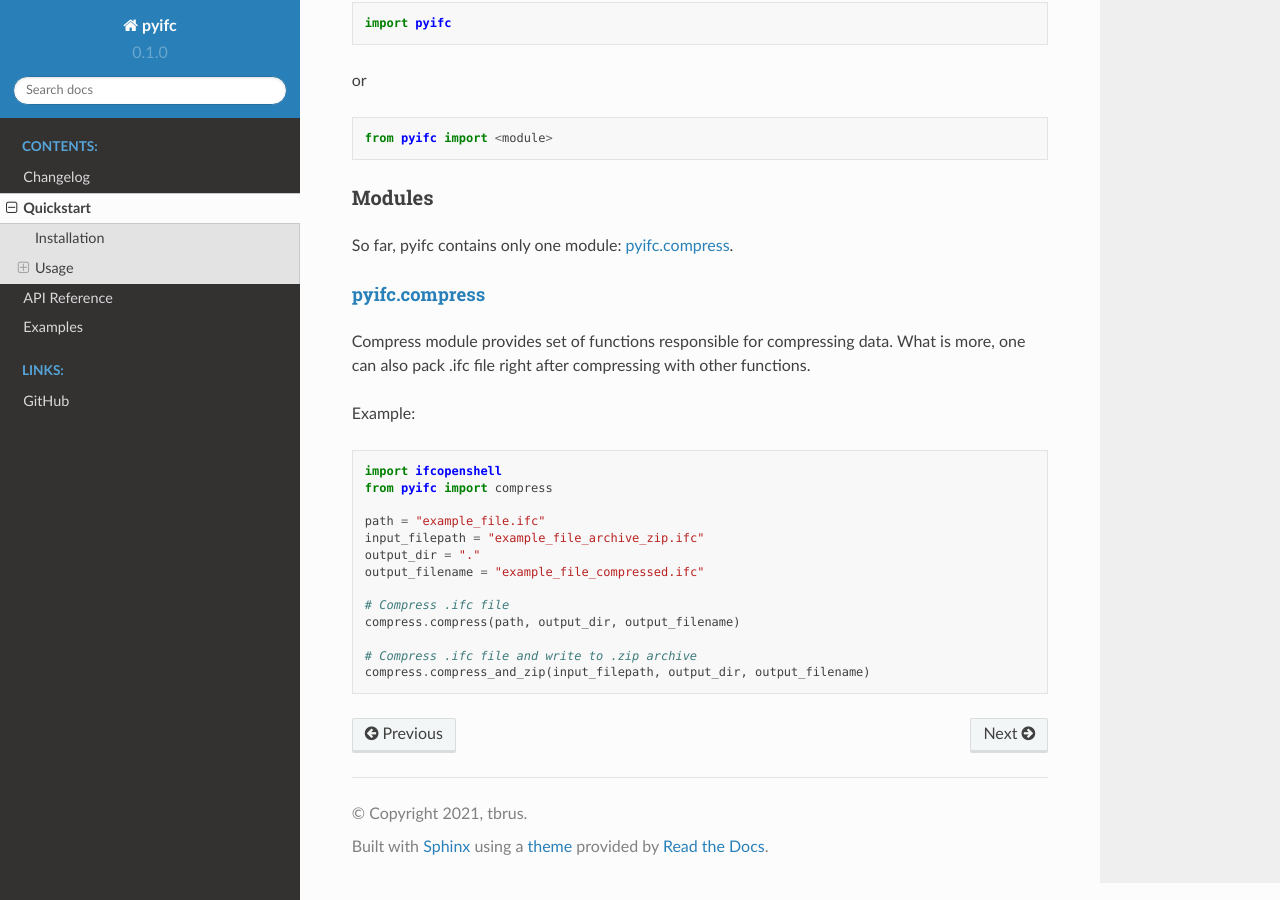
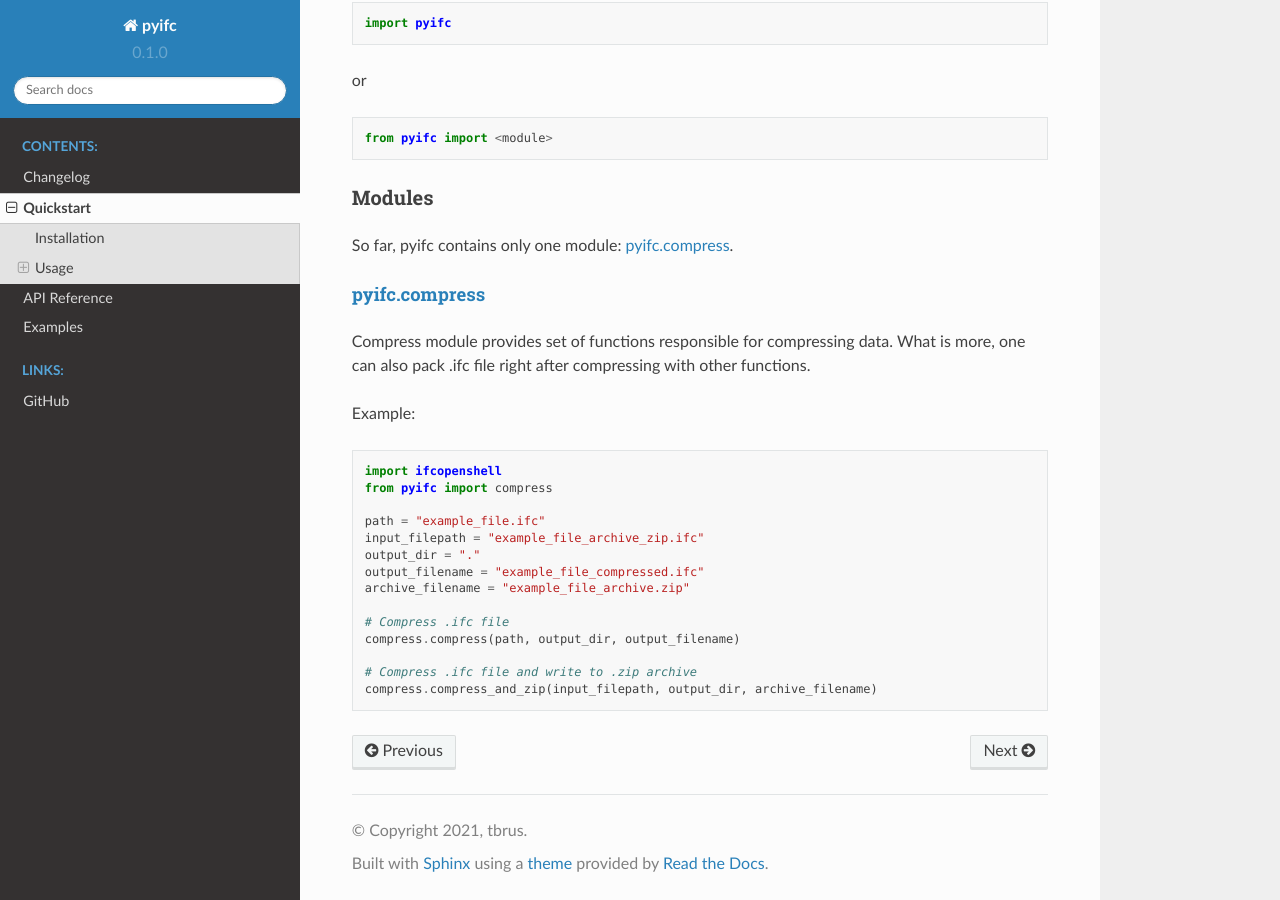
Before and after one commit to tbrus/pyifc, a Sphinx documentation site: the page built from docs/quickstart.md, in a window 1280 px wide and 900 px high, scrolled down 614 px. Built offline with Sphinx 7.4.7 and the Read the Docs theme 2.0.0, drawn with Linux system fonts in a browser that asks for light colours.

Commit message:
Update docs quickstart

````diff
--- a/docs/quickstart.md
+++ b/docs/quickstart.md
@@ -53,10 +53,11 @@ path = "example_file.ifc"
 input_filepath = "example_file_archive_zip.ifc"
 output_dir = "."
 output_filename = "example_file_compressed.ifc"
+archive_filename = "example_file_archive.zip"
 
 # Compress .ifc file
 compress.compress(path, output_dir, output_filename)
 
 # Compress .ifc file and write to .zip archive
-compress.compress_and_zip(input_filepath, output_dir, output_filename)
+compress.compress_and_zip(input_filepath, output_dir, archive_filename)
 ```
````
